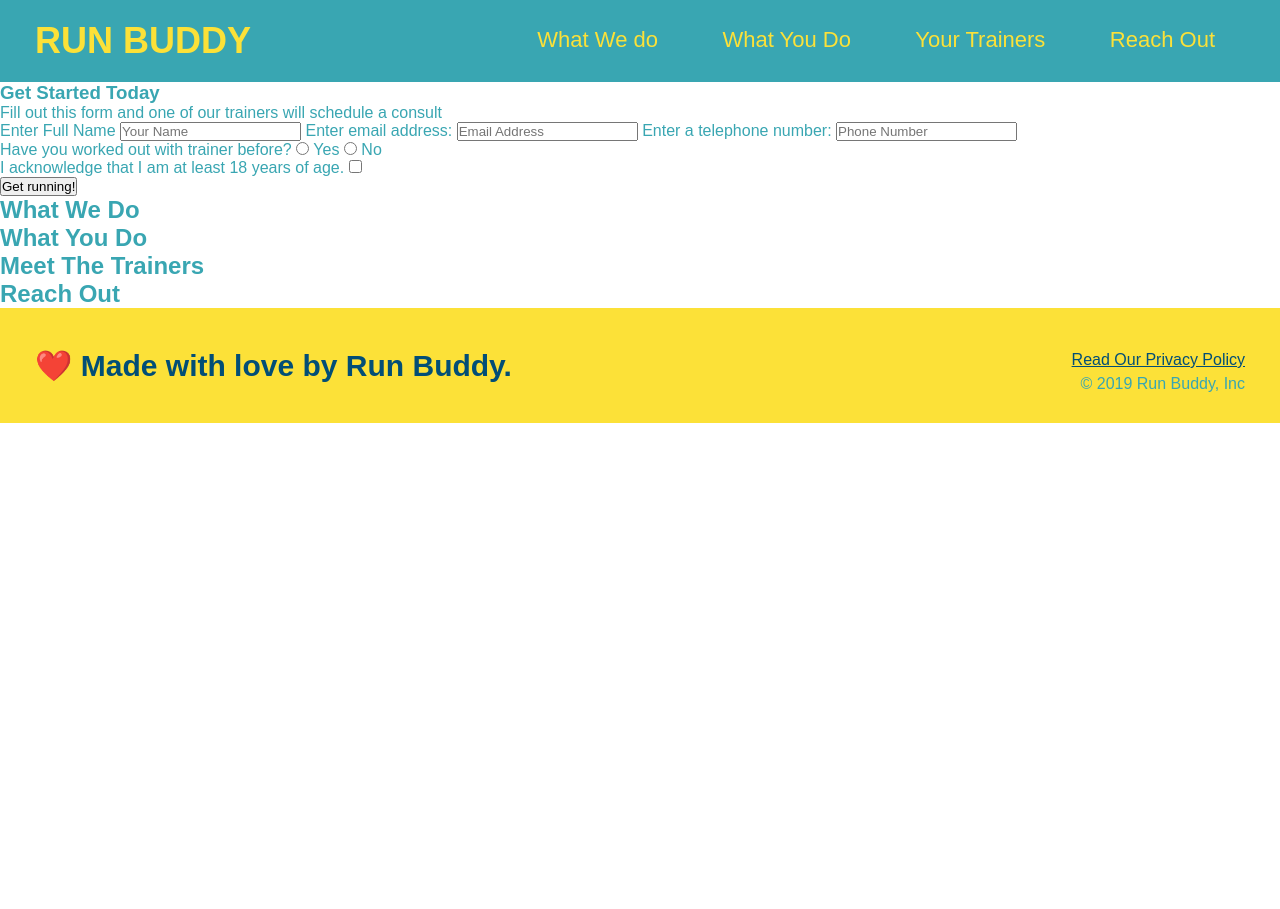
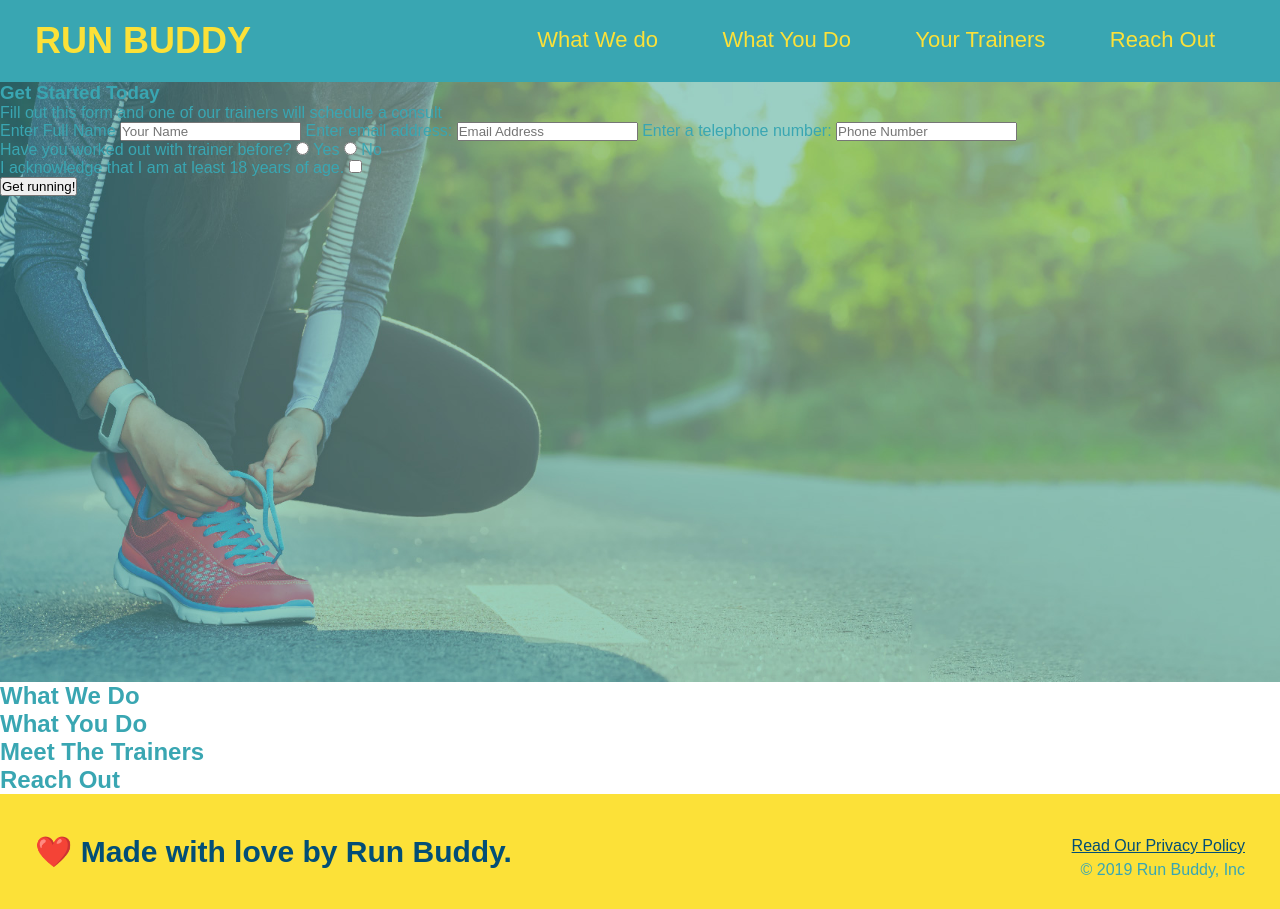
Before and after one commit to Brichardson117/Run-buddy, a plain HTML site: page index.html in a window 1280 px wide. Before the commit the page ends 800 px from the top, so only its background shows below. Drawn offline with Linux system fonts and the light colour scheme.

Commit message:
<hero added>

```diff
--- a/index.html
+++ b/index.html
@@ -1,9 +1,12 @@
 <!DOCTYPE html>
 <html lang="en">
-    <header>
+    <head>
         <meta charset="UTF-8" />
       <title>RUN BUDDY!</title>
-        <h1>
+      </head>
+      <body>
+      <header>
+      <h1>
             <a href=" / ">RUN BUDDY</a>
         </h1>
         <nav>
@@ -25,7 +28,11 @@
         </div>
         <link rel="stylesheet" href="style.css" />
     </header>
-    <section class="section">
+
+    <section>
+    </section>
+
+    <section class="Hero">
                 <h3> Get Started Today</h3>
                 <p>Fill out this form and one of our trainers will schedule a consult </p>
                 <form>
@@ -54,7 +61,7 @@
 
                 </form>
         </section>
-<section>
+
         <section>
         <h2>What We Do</h2>
         </section>
@@ -70,7 +77,7 @@
     <section>
         <h2>Reach Out</h2>
     </section>
-    </section>
+
  <footer>
     <h2> ❤️ Made with love by Run Buddy.</h2>
     <div>
--- a/style.css
+++ b/style.css
@@ -63,7 +63,7 @@ footer a {
 }
 
 .Hero {
-    background-image: url("../images/hero-bg.jpg");
+    background-image: url("./images/hero-bg.jpg");
     height: 600px;
     background-size: cover;
     background-position: center;
```
Also changed, not shown: images/hero-bg.jpg (added), 2 other files.
